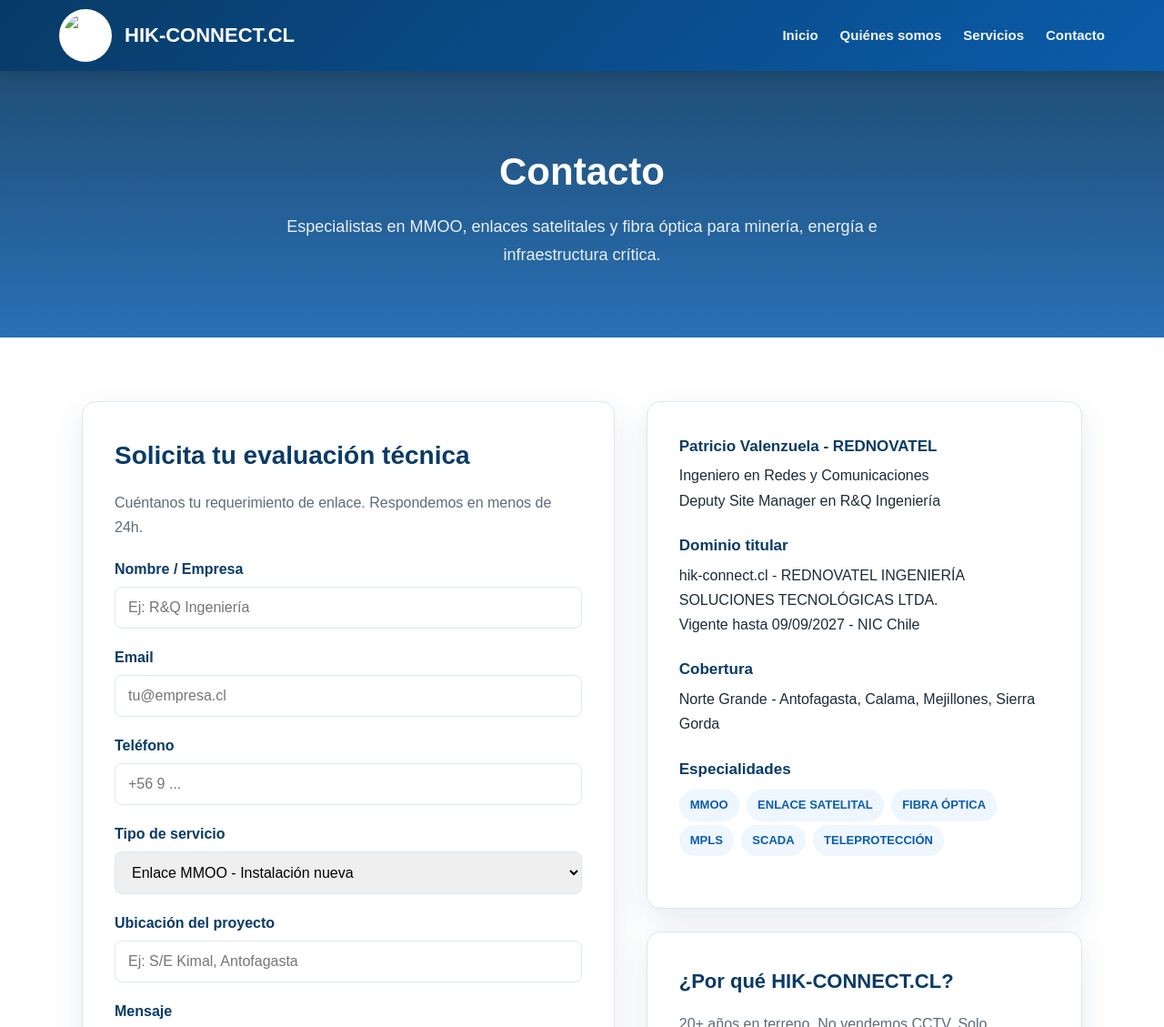
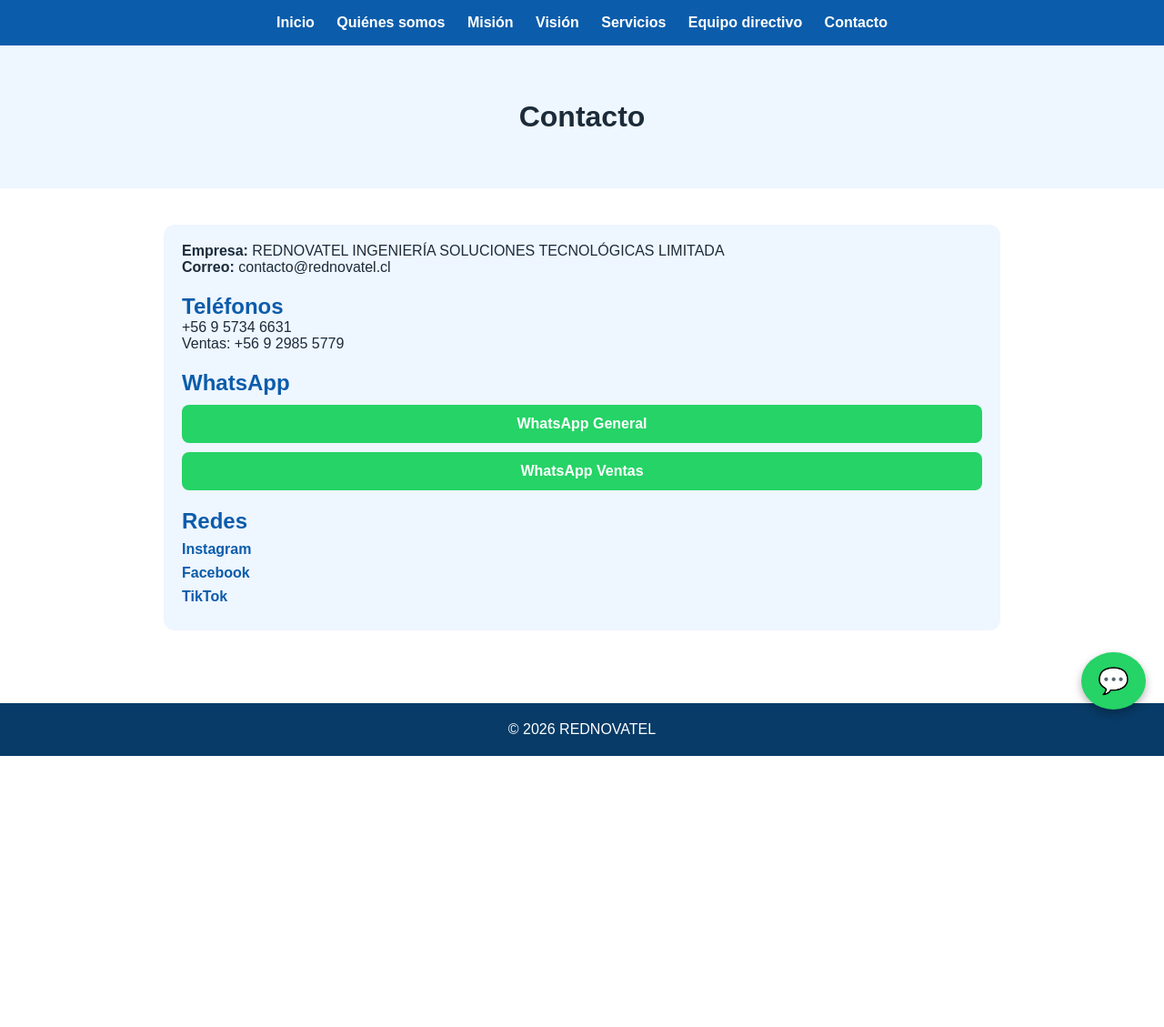
Before and after one commit to rednovatel/hik-connect.cl, a plain HTML site: page contacto.html in a window 1280 px wide. Shown: the top 1129 px of the page at 91% size. After the commit the page ends 831 px from the top, so only its background shows below. Drawn offline with Linux system fonts and the light colour scheme.

Commit message:
Update contacto.html

```diff
--- a/contacto.html
+++ b/contacto.html
@@ -3,151 +3,153 @@
 <head>
   <meta charset="UTF-8">
   <meta name="viewport" content="width=device-width, initial-scale=1.0">
-  <title>Contacto | HIK-CONNECT.CL - Especialistas MMOO</title>
-  <meta name="description" content="Contacto HIK-CONNECT.CL - Especialistas en enlaces de microondas MMOO, enlaces satelitales y fibra óptica. Antofagasta, Norte Grande, Chile.">
+  <title>Contacto - REDNOVATEL</title>
+
   <style>
-    :root {
-      --azul: #0b5cab;
-      --azul2: #083b67;
-      --celeste: #eef6ff;
-      --texto: #1c2b39;
-      --gris: #5d6b78;
-      --borde: #dbe7f2;
-      --sombra: 0 12px 35px rgba(8, 59, 103, 0.10);
+    :root{--azul:#0b5cab;--azul2:#083b67;--celeste:#eef6ff;--texto:#1c2b39}
+
+    *{box-sizing:border-box;margin:0;padding:0}
+
+    body{
+      font-family:Arial;
+      color:var(--texto);
+      background:#fff;
     }
-    *{box-sizing:border-box;margin:0;padding:0}
-    body{font-family:Arial,Helvetica,sans-serif;background:#fff;color:var(--texto);line-height:1.7}
-    a{text-decoration:none;color:inherit}
-    header{background:linear-gradient(135deg,var(--azul2),var(--azul));color:white;position:sticky;top:0;z-index:1000;box-shadow:0 4px 15px rgba(0,0,0,0.15)}
-    .nav{max-width:1200px;margin:auto;min-height:78px;padding:10px 25px;display:flex;align-items:center;justify-content:space-between;gap:25px}
-    .brand{display:flex;align-items:center;gap:14px;font-size:22px;font-weight:bold;white-space:nowrap}
-    .brand img{width:58px;height:58px;object-fit:contain;background:white;border-radius:50%;padding:5px}
-    nav{display:flex;gap:24px;align-items:center;flex-wrap:wrap}
-    nav a{color:white;font-weight:bold;font-size:15px;opacity:.95}
-    nav a:hover{opacity:.7}
-    .hero{background:linear-gradient(rgba(8,59,103,0.90), rgba(11,92,171,0.88)), url("img/microondas.jpg") center/cover no-repeat;color:white;padding:75px 25px;text-align:center}
-    .hero h1{font-size:42px;margin-bottom:10px}
-    .hero p{font-size:18px;opacity:.9;max-width:700px;margin:auto}
-    section{padding:70px 25px}
-    .container{max-width:1100px;margin:auto}
-    .grid-contacto{display:grid;grid-template-columns:1.1fr 0.9fr;gap:35px}
-    .card{background:white;padding:35px;border-radius:15px;border:1px solid var(--borde);box-shadow:var(--sombra)}
-    .card h2{color:var(--azul2);font-size:28px;margin-bottom:15px}
-    .card p{color:var(--gris);margin-bottom:10px}
-    label{display:block;font-weight:bold;margin-top:18px;margin-bottom:6px;color:var(--azul2)}
-    input, textarea, select{width:100%;padding:13px 14px;border:1px solid var(--borde);border-radius:8px;font-size:16px;font-family:Arial}
-    textarea{min-height:130px;resize:vertical}
-    .boton{display:inline-block;margin-top:22px;background:var(--azul);color:white;padding:13px 28px;border-radius:8px;font-weight:bold;border:none;cursor:pointer}
-    .boton:hover{background:var(--azul2)}
-    .dato{margin-bottom:22px}
-    .dato strong{display:block;color:var(--azul2);font-size:17px;margin-bottom:4px}
-    .tag{display:inline-block;background:var(--celeste);color:var(--azul);padding:6px 12px;border-radius:20px;font-weight:bold;font-size:13px;margin:4px 4px 0 0}
-    footer{background:#071f34;color:white;text-align:center;padding:35px 20px}
-    @media(max-width:850px){.grid-contacto{grid-template-columns:1fr}.nav{flex-direction:column}}
+
+    nav{
+      background:var(--azul);
+      padding:16px;
+      text-align:center;
+    }
+
+    nav a{
+      color:white;
+      margin:10px;
+      text-decoration:none;
+      font-weight:bold;
+    }
+
+    header{
+      background:var(--celeste);
+      padding:60px;
+      text-align:center;
+    }
+
+    .container{
+      max-width:1000px;
+      margin:auto;
+      padding:40px;
+    }
+
+    .box{
+      background:var(--celeste);
+      padding:20px;
+      border-radius:12px;
+    }
+
+    .box h2{
+      margin-top:20px;
+      color:var(--azul);
+    }
+
+    .whatsapp-btn{
+      display:block;
+      margin-top:10px;
+      padding:12px;
+      background:#25D366;
+      color:white;
+      text-decoration:none;
+      border-radius:8px;
+      text-align:center;
+      font-weight:bold;
+    }
+
+    .social a{
+      display:block;
+      margin:8px 0;
+      color:var(--azul);
+      font-weight:bold;
+      text-decoration:none;
+    }
+
+    footer{
+      background:var(--azul2);
+      color:white;
+      text-align:center;
+      padding:20px;
+      margin-top:40px;
+    }
+
+    /* BOTÓN FLOTANTE */
+    .whatsapp-float{
+      position:fixed;
+      bottom:20px;
+      right:20px;
+      background:#25D366;
+      color:white;
+      font-size:28px;
+      padding:15px 18px;
+      border-radius:50%;
+      text-decoration:none;
+      box-shadow:0 4px 10px rgba(0,0,0,0.3);
+    }
+
+    .whatsapp-float:hover{
+      background:#1ebe5d;
+    }
+
   </style>
 </head>
+
 <body>
-<header>
-  <div class="nav">
-    <a href="index.html" class="brand">
-      <img src="img/logo.png" alt="HIK-CONNECT.CL">
-      <span>HIK-CONNECT.CL</span>
-    </a>
+
 <nav>
 <a href="index.html">Inicio</a>
 <a href="quienes.html">Quiénes somos</a>
-      <a href="index.html#servicios">Servicios</a>
+<a href="mision.html">Misión</a>
+<a href="vision.html">Visión</a>
+<a href="servicios.html">Servicios</a>
+<a href="equipo.html">Equipo directivo</a>
 <a href="contacto.html">Contacto</a>
 </nav>
-  </div>
+
+<header>
+<h1>Contacto</h1>
 </header>
 
-<section class="hero">
-  <h1>Contacto</h1>
-  <p>Especialistas en MMOO, enlaces satelitales y fibra óptica para minería, energía e infraestructura crítica.</p>
-</section>
+<div class="container">
+<div class="box">
 
-<section>
-  <div class="container">
-    <div class="grid-contacto">
+<p><strong>Empresa:</strong> REDNOVATEL INGENIERÍA SOLUCIONES TECNOLÓGICAS LIMITADA</p>
+<p><strong>Correo:</strong> contacto@rednovatel.cl</p>
 
-      <div class="card">
-        <h2>Solicita tu evaluación técnica</h2>
-        <p>Cuéntanos tu requerimiento de enlace. Respondemos en menos de 24h.</p>
+<h2>Teléfonos</h2>
+<p>+56 9 5734 6631</p>
 
-        <form action="mailto:contacto@hik-connect.cl" method="post" enctype="text/plain">
-          <label>Nombre / Empresa</label>
-          <input type="text" name="nombre" required placeholder="Ej: R&Q Ingeniería">
+<p>Ventas: +56 9 2985 5779</p>
 
-          <label>Email</label>
-          <input type="email" name="email" required placeholder="tu@empresa.cl">
+<h2>WhatsApp</h2>
 
-          <label>Teléfono</label>
-          <input type="tel" name="telefono" placeholder="+56 9 ...">
+<a class="whatsapp-btn" href="https://wa.me/56957346631" target="_blank">WhatsApp General</a>
 
-          <label>Tipo de servicio</label>
-          <select name="servicio">
-            <option>Enlace MMOO - Instalación nueva</option>
-            <option>Enlace MMOO - Alineación / Optimización</option>
-            <option>Enlace Satelital</option>
-            <option>Fibra Óptica</option>
-            <option>Diagnóstico / Falla SCADA / Teleprotección</option>
-            <option>Otro</option>
-          </select>
+<a class="whatsapp-btn" href="https://wa.me/56929855779" target="_blank">WhatsApp Ventas</a>
 
-          <label>Ubicación del proyecto</label>
-          <input type="text" name="ubicacion" placeholder="Ej: S/E Kimal, Antofagasta">
+<h2>Redes</h2>
 
-          <label>Mensaje</label>
-          <textarea name="mensaje" placeholder="Describe distancia, capacidad, terreno, etc."></textarea>
-
-          <button type="submit" class="boton">Enviar solicitud</button>
-        </form>
-      </div>
-
-      <div>
-        <div class="card" style="margin-bottom:25px">
-          <div class="dato">
-            <strong>Patricio Valenzuela - REDNOVATEL</strong>
-            Ingeniero en Redes y Comunicaciones<br>
-            Deputy Site Manager en R&Q Ingeniería
-          </div>
-          <div class="dato">
-            <strong>Dominio titular</strong>
-            hik-connect.cl - REDNOVATEL INGENIERÍA SOLUCIONES TECNOLÓGICAS LTDA.<br>
-            Vigente hasta 09/09/2027 - NIC Chile
-          </div>
-          <div class="dato">
-            <strong>Cobertura</strong>
-            Norte Grande - Antofagasta, Calama, Mejillones, Sierra Gorda
-          </div>
-          <div class="dato">
-            <strong>Especialidades</strong>
-            <span class="tag">MMOO</span>
-            <span class="tag">ENLACE SATELITAL</span>
-            <span class="tag">FIBRA ÓPTICA</span>
-            <span class="tag">MPLS</span>
-            <span class="tag">SCADA</span>
-            <span class="tag">TELEPROTECCIÓN</span>
-          </div>
-        </div>
-
-        <div class="card">
-          <h2 style="font-size:22px">¿Por qué HIK-CONNECT.CL?</h2>
-          <p>20+ años en terreno. No vendemos CCTV. Solo telecomunicaciones críticas donde una falla cuesta millones.</p>
-          <p style="margin-top:10px;font-size:14px;color:var(--gris)">REDNOVATEL es empresa independiente, no afiliada a Hikvision. Hik-Connect es marca registrada de Hikvision.</p>
-        </div>
+<div class="social">
+<a href="https://www.instagram.com/rednovatel/" target="_blank">Instagram</a>
+<a href="https://www.facebook.com/profile.php?id=61577652394062" target="_blank">Facebook</a>
+<a href="https://www.tiktok.com/@rednovatelingenie" target="_blank">TikTok</a>
 </div>
 
 </div>
 </div>
-</section>
 
 <footer>
-  <div style="font-size:22px;font-weight:bold;margin-bottom:10px">HIK-CONNECT.CL</div>
-  <p>Especialistas en MMOO · Enlaces Satelitales · Fibra Óptica</p>
-  <p>REDNOVATEL INGENIERÍA SOLUCIONES TECNOLÓGICAS LTDA.</p>
-  <p style="margin-top:18px">© 2026 hik-connect.cl · Todos los derechos reservados</p>
+© 2026 REDNOVATEL
 </footer>
+
+<a href="https://wa.me/56957346631" target="_blank" class="whatsapp-float">💬</a>
+
 </body>
 </html>
```
Lines whose indentation alone changed are shown as unchanged.
